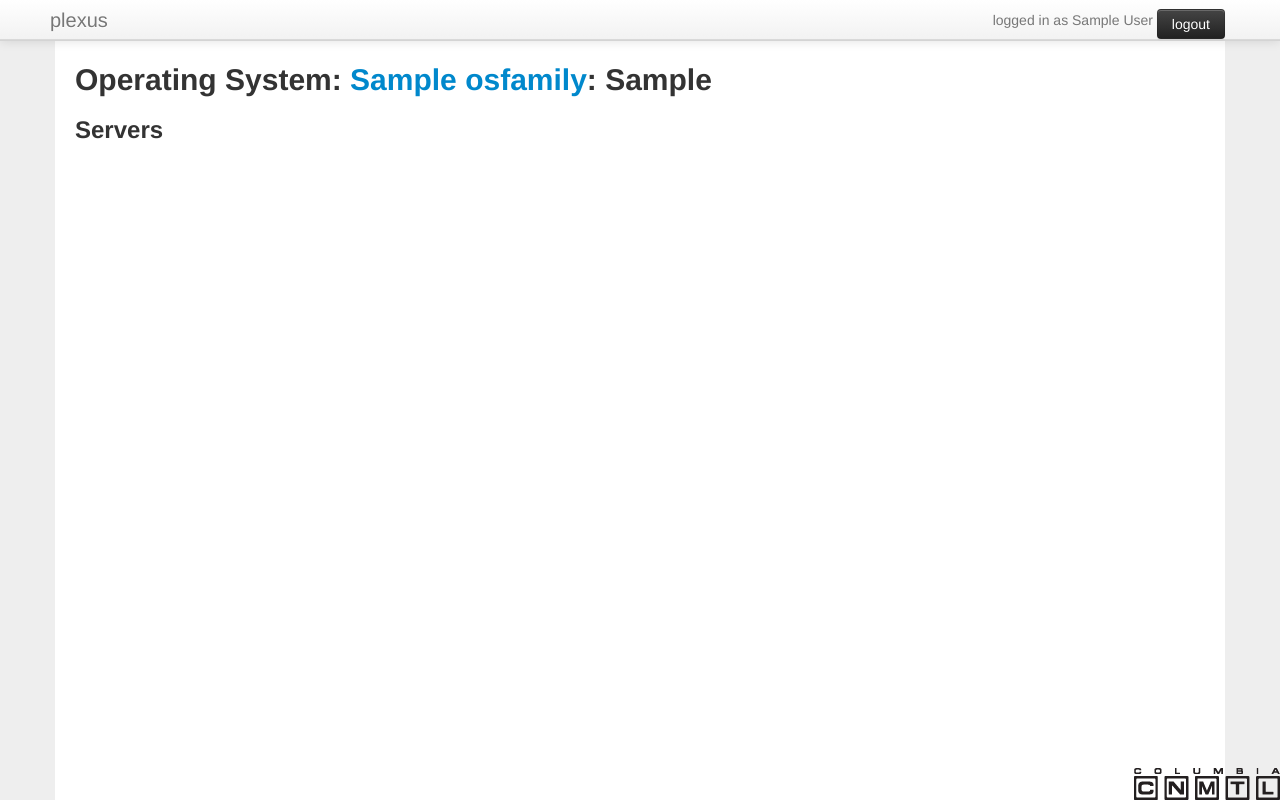
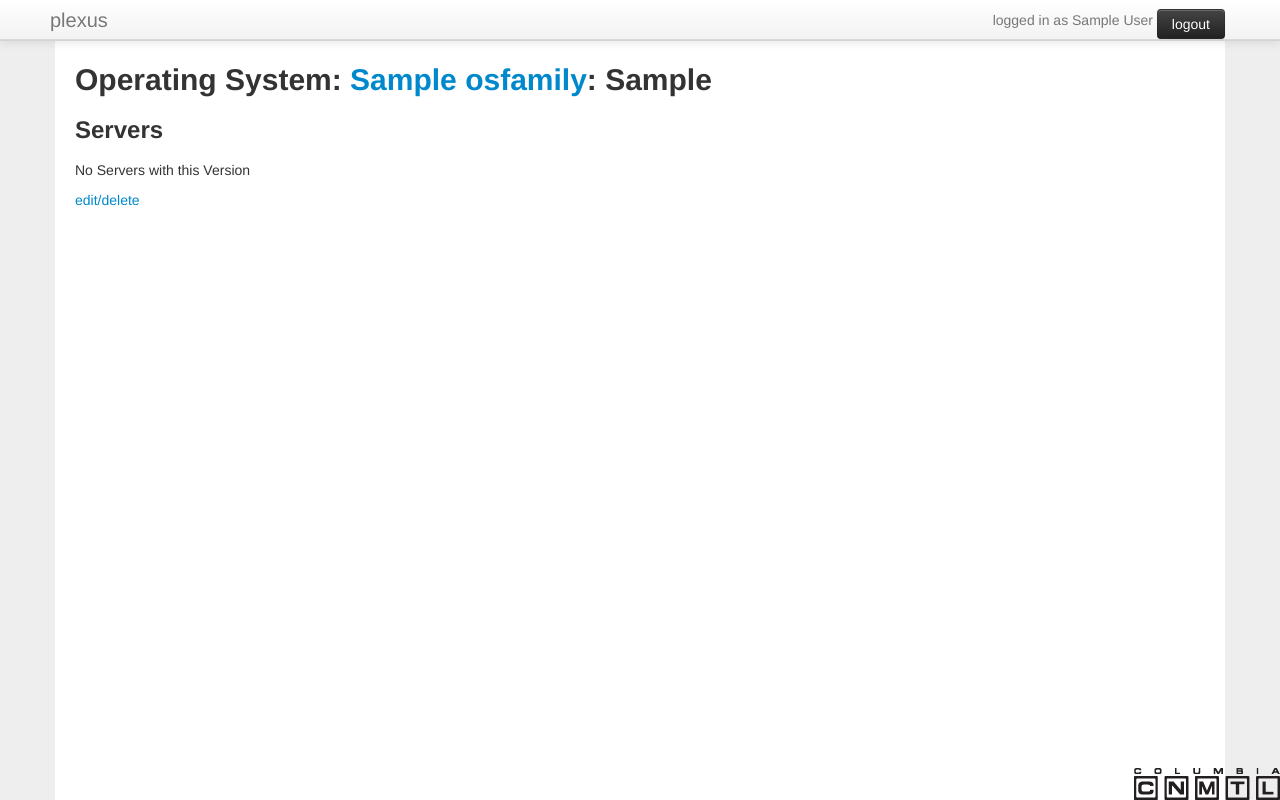
Before and after one commit to ccnmtl/plexus, a Django app: template plexus/templates/main/os_version.html in a window 1280 px wide. Run offline with Django 3.2, Linux system fonts and the light colour scheme; the template is opened without the code that fills it: values that come from a table or form of the project are taken from there, others are empty; a user stored in the database is signed in; tables that the repository leaves empty hold one stand-in row (values such as "Sample post"); parts of the project's set-up code (start-up, migrations or seed data) failed here and were passed over; some libraries are stand-ins or nearby versions.

Commit message:
admin link on empty os versions

```diff
--- a/plexus/templates/main/os_version.html
+++ b/plexus/templates/main/os_version.html
@@ -5,10 +5,17 @@
 
 <h3>Servers</h3>
 
+{% if operating_system.server_set.count %}
 <ul>
 {% for s in operating_system.server_set.all %}
 <li><a href="/server/{{s.id}}/">{{s.name}}</a></li>
 {% endfor %}
 </ul>
+{% else %}
+<p>No Servers with this Version</p>
+{% if not request.user.is_anonymous %}
+<a href="/admin/main/operatingsystem/{{operating_system.id}}/">edit/delete</a>
+{% endif %}
+{% endif %}
 
 {% endblock %}
```
